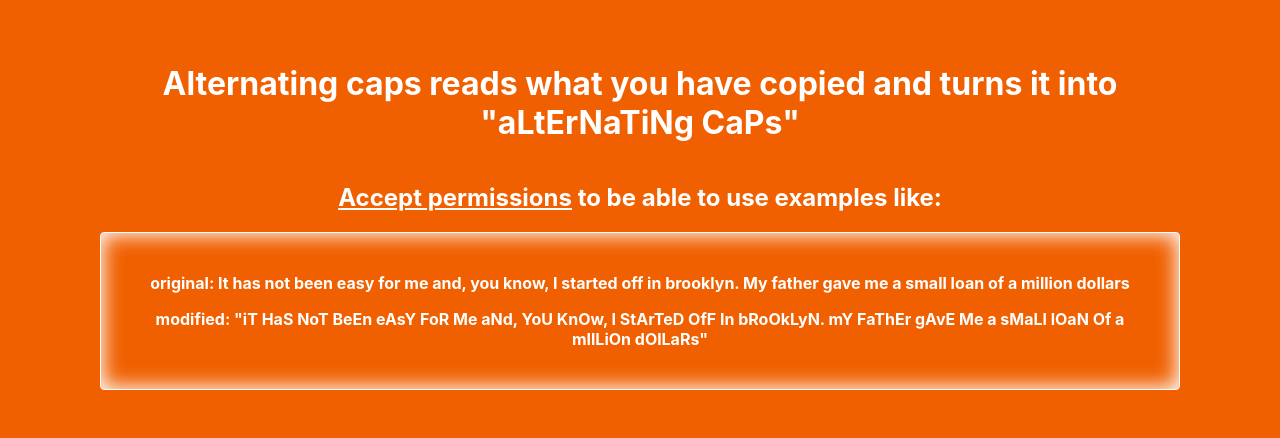
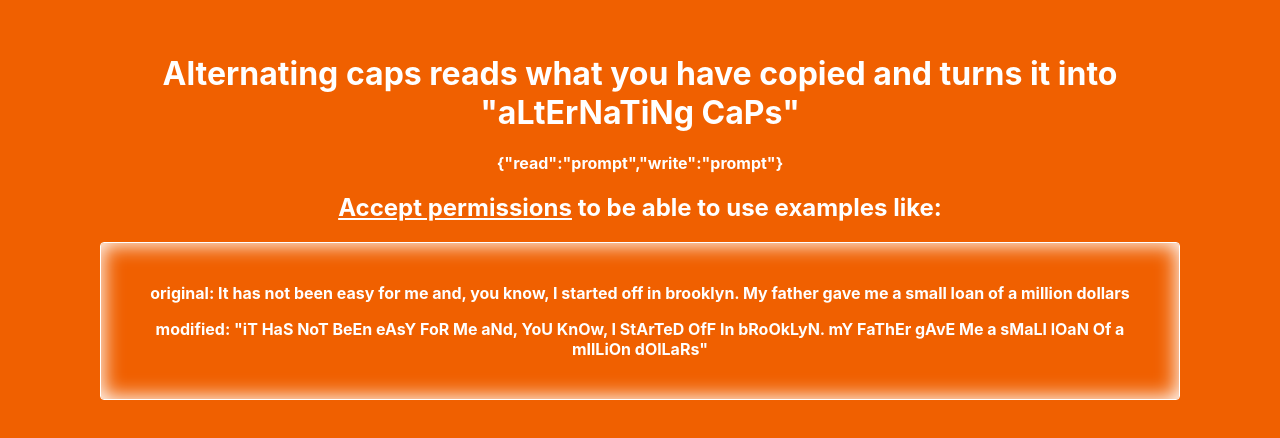
Before and after one commit to special-character/aLtErNaTiNgCaPs, a Next.js app: page / in a window 1280 px wide. Shown: the part 184-622 px from the top of the page. Built offline with nearby package versions, Linux system fonts and the light colour scheme.

Commit message:
Put perms on the screen

```diff
--- a/pages/index.js
+++ b/pages/index.js
@@ -120,6 +120,7 @@ const Home = () => {
             Alternating caps reads what you have copied and turns it into
             "aLtErNaTiNg CaPs"
           </h1>
+          {JSON.stringify(perms)}
 
           {(perms.read === "denied" || perms.write === "denied") && (
             <p>
```
